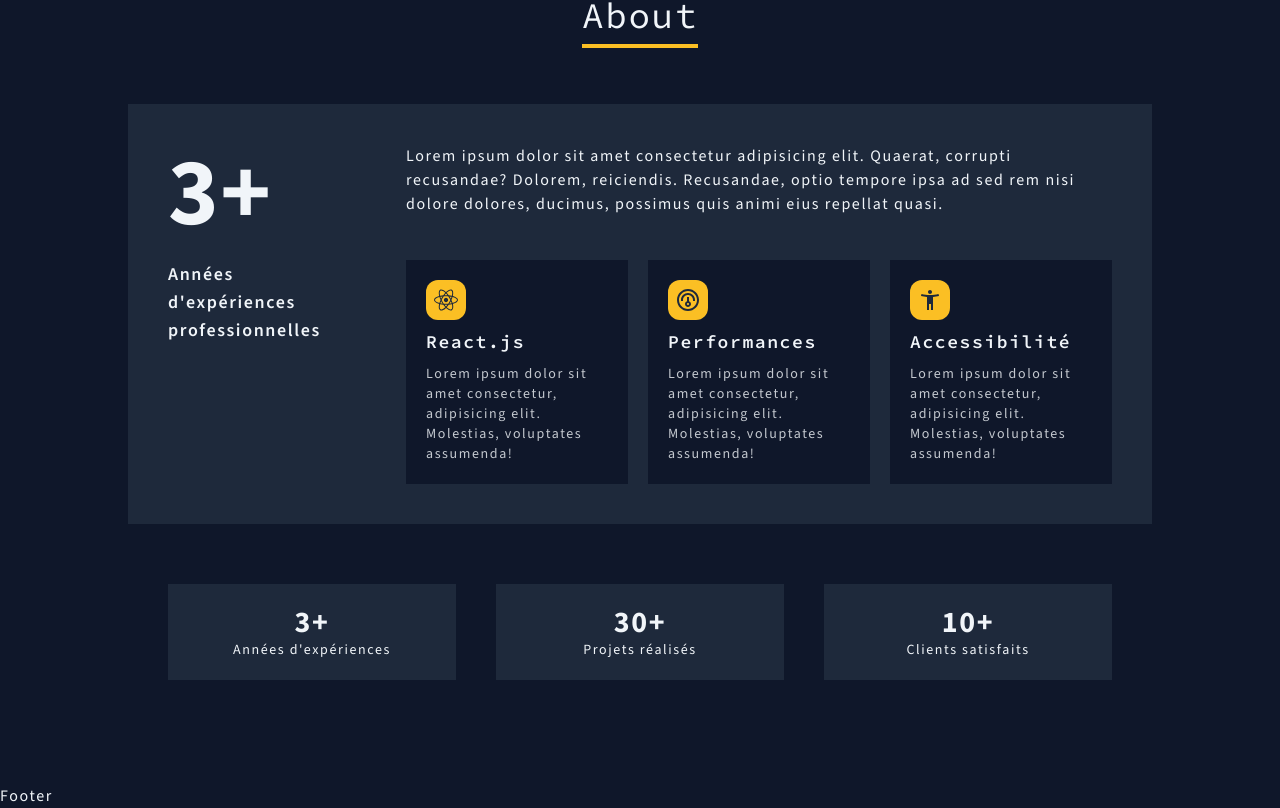
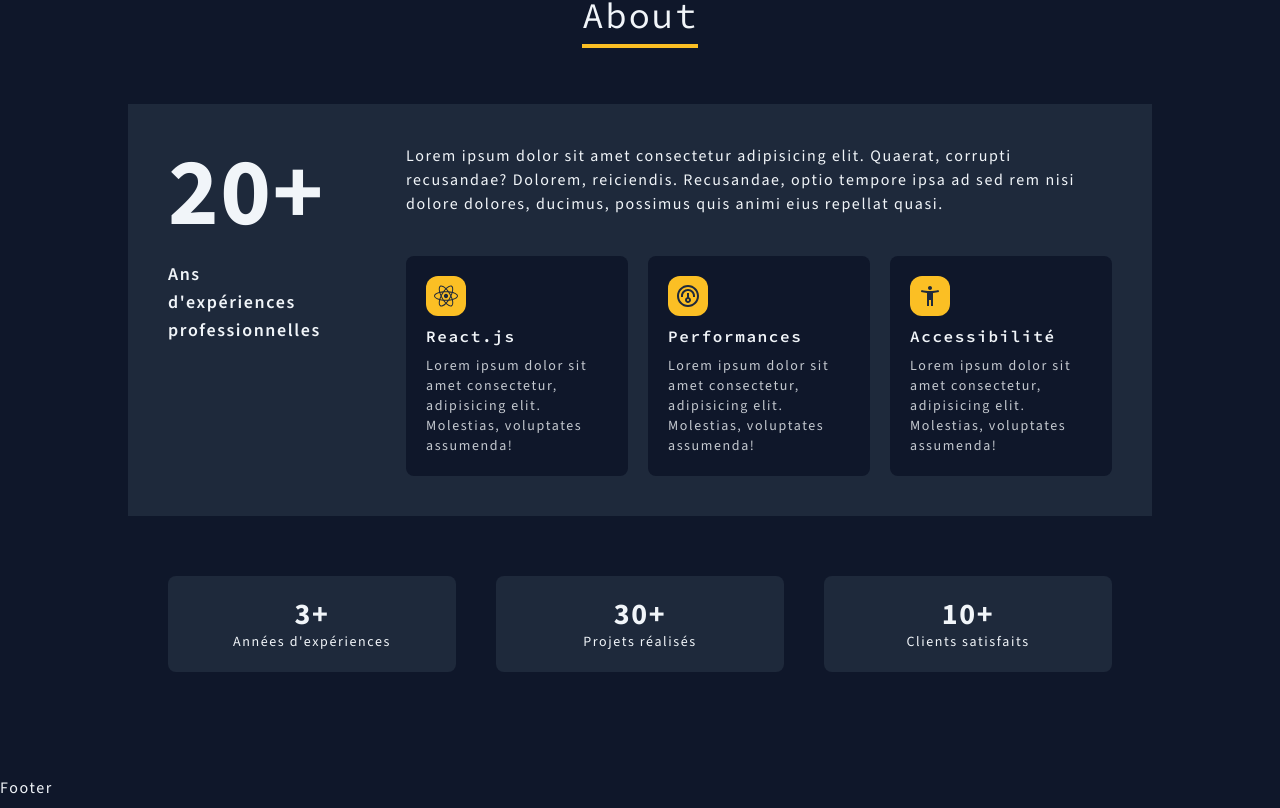
Before and after one commit to erischon/project-erischondev, a Next.js app: page / in a window 1280 px wide. Shown: the part 744-1552 px from the top of the page. Built offline with nearby package versions, Linux system fonts and the light colour scheme.

Commit message:
Update About.section.tsx

```diff
--- a/src/components/sections/About.section.tsx
+++ b/src/components/sections/About.section.tsx
@@ -10,29 +10,32 @@ export default function AboutSection() {
 
       <div className="grid grid-cols-12 gap-x-2 gap-y-5 mb-5 px-10 py-10 bg-slate-800">
         <div className="col-span-3">
-          <span className="text-8xl font-bold flex items-end">3+</span>
+          <div className="mb-5">
+            <span className="text-8xl font-bold flex items-end">20+</span>
           </div>
 
-        <p className="col-span-9">
-          Lorem ipsum dolor sit amet consectetur adipisicing elit. Quaerat,
-          corrupti recusandae? Dolorem, reiciendis. Recusandae, optio tempore
-          ipsa ad sed rem nisi dolore dolores, ducimus, possimus quis animi eius
-          repellat quasi.
-        </p>
-
-        <div className="col-span-3 flex flex-col text-lg tracking-widest font-semibold justify-start">
-          <span>Années</span>
+          <div className="flex flex-col text-lg tracking-widest font-semibold justify-start">
+            <span>Ans</span>
             <span>d'expériences</span>
             <span>professionnelles</span>
           </div>
+        </div>
 
-        <div className="col-span-9 flex gap-x-5">
+        <div className="col-span-9">
+          <p className="mb-10">
+            Lorem ipsum dolor sit amet consectetur adipisicing elit. Quaerat,
+            corrupti recusandae? Dolorem, reiciendis. Recusandae, optio tempore
+            ipsa ad sed rem nisi dolore dolores, ducimus, possimus quis animi
+            eius repellat quasi.
+          </p>
+
+          <div className="flex gap-x-5">
             {specialities.map((speciality) => (
-            <div className="flex flex-col gap-y-2 bg-slate-900 p-5">
+              <div className="flex flex-col gap-y-2 bg-slate-900 p-5 rounded-lg">
                 <div className="bg-amber-400 w-fit p-2 text-2xl text-slate-800 rounded-xl">
                   {speciality.icon}
                 </div>
-              <h3 className="text-lg font-semibold">{speciality.title}</h3>
+                <h3 className="font-semibold">{speciality.title}</h3>
                 <p className="text-sm text-slate-100/80">
                   {speciality.description}
                 </p>
@@ -40,10 +43,11 @@ export default function AboutSection() {
             ))}
           </div>
         </div>
+      </div>
 
       <div className="grid grid-cols-3 gap-10 py-10 px-10 bg-slate-900">
         {metrics.map((metric) => (
-          <div className="flex flex-col text-center p-5 bg-slate-800">
+          <div className="flex flex-col text-center p-5 bg-slate-800 rounded-lg">
             <span className="text-3xl font-bold">{metric.metric}</span>
             <span className="text-sm">{metric.description}</span>
           </div>
```
Lines whose indentation alone changed are shown as unchanged.
